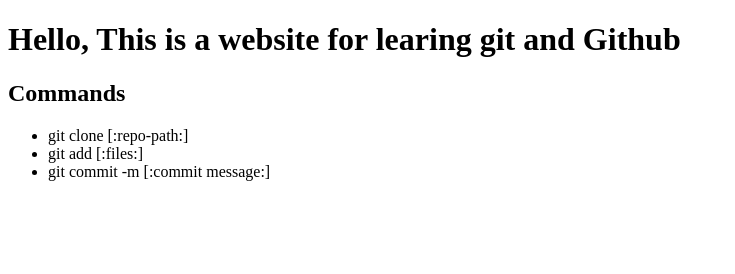
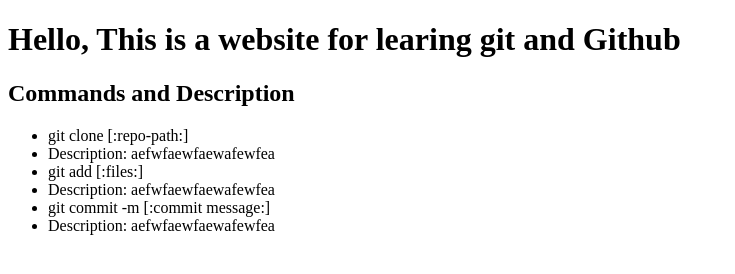
Before and after one commit to rahulsapkal23/learning-git, a plain HTML site: page index.html in a window 1280 px wide. Shown: the whole page, without its empty margins (0-735 px from the left). Drawn offline with Linux system fonts and the light colour scheme.

Commit message:
Commands and Description alternating

```diff
--- a/index.html
+++ b/index.html
@@ -6,11 +6,14 @@
   </head>
   <body>
     <h1>Hello, This is a website for learing git and Github</h1>
-    <h2>Commands</h2>
+    <h2>Commands and Description</h2>
     <ul>
       <li>git clone [:repo-path:]</li>
+      <li>Description: aefwfaewfaewafewfea</li>
       <li>git add [:files:]</li>
+      <li>Description: aefwfaewfaewafewfea</li>
       <li>git commit -m [:commit message:]</li>
+      <li>Description: aefwfaewfaewafewfea</li>
     </ul>
   </body>
 </html>
```
